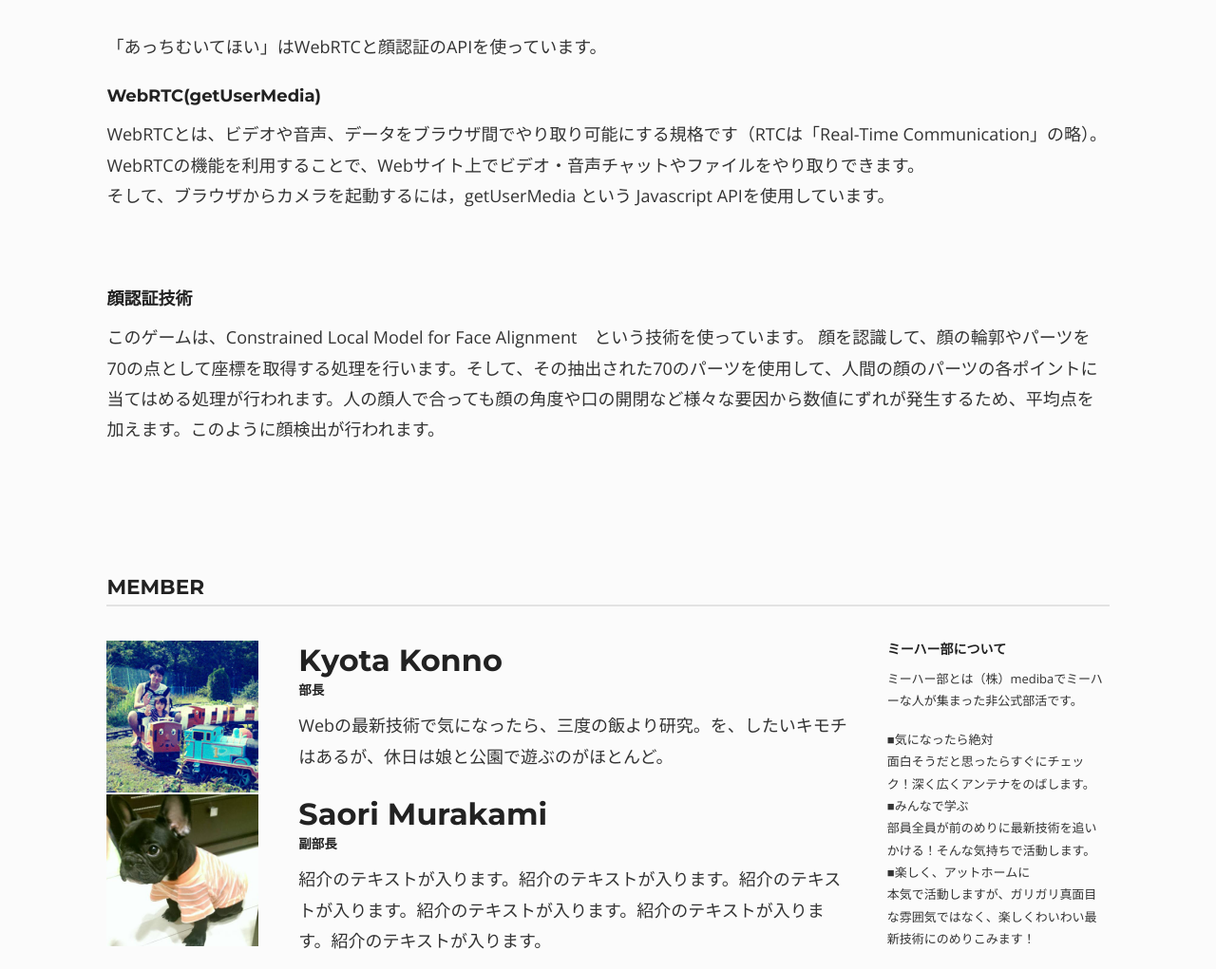
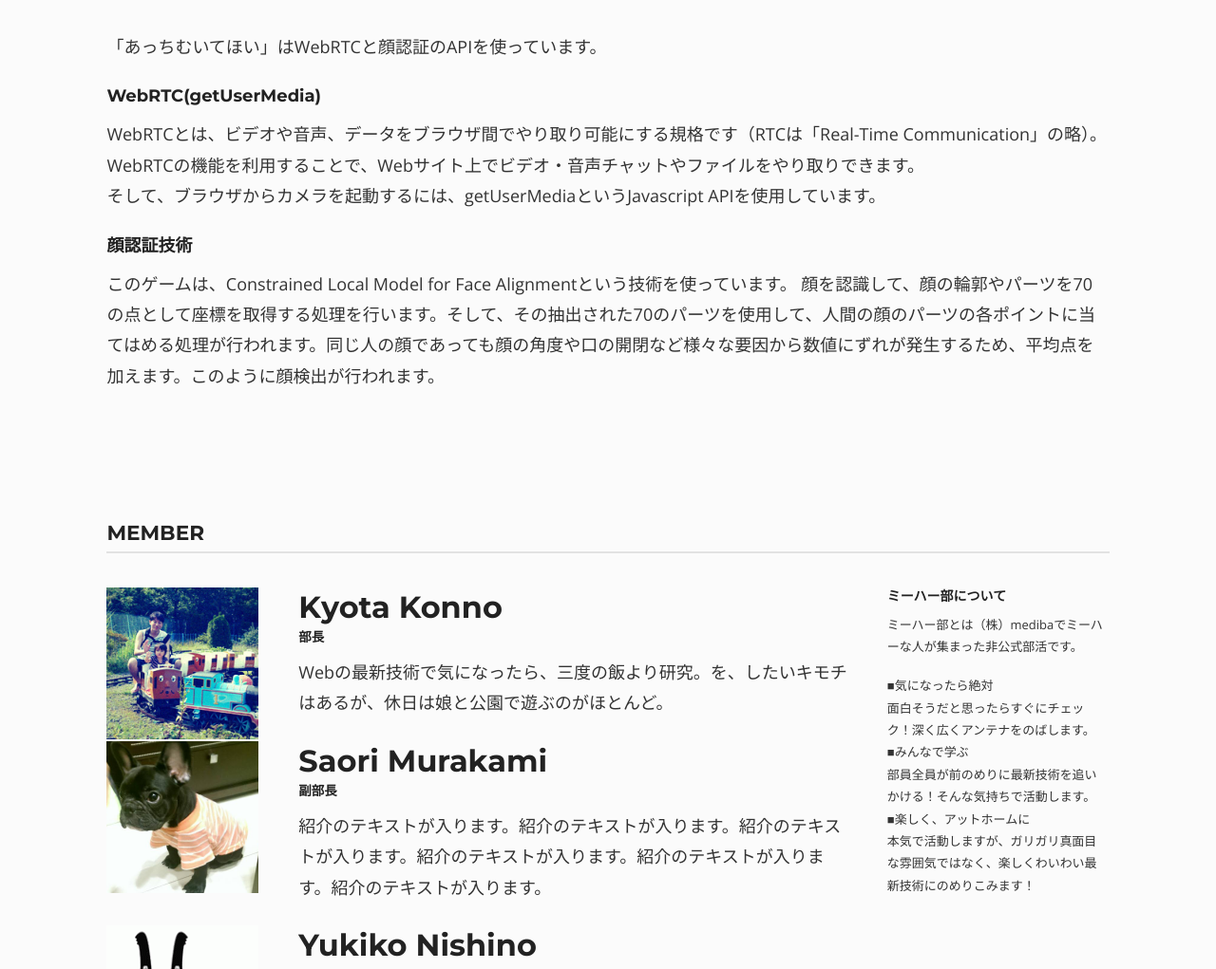
Before and after one commit to MeHerBu/FR-App, a website: page index.html in a window 1280 px wide. Shown: the part 750-1771 px from the top of the page at 95% size. Drawn offline with nearby package versions, Linux system fonts and the light colour scheme; some packages are replaced by stand-ins of ours.

Commit message:
br削除、スペース削除、紹介文追加

```diff
--- a/index.html
+++ b/index.html
@@ -69,13 +69,11 @@
                     <p>「あっちむいてほい」はWebRTCと顔認証のAPIを使っています。</p>
                     <h4>WebRTC(getUserMedia)</h4>
                     <p>WebRTCとは、ビデオや音声、データをブラウザ間でやり取り可能にする規格です（RTCは「Real-Time Communication」の略）。WebRTCの機能を利用することで、Webサイト上でビデオ・音声チャットやファイルをやり取りできます。<br>
-                    そして、ブラウザからカメラを起動するには，getUserMedia という Javascript APIを使用しています。
+                    そして、ブラウザからカメラを起動するには、getUserMediaというJavascript APIを使用しています。
                     </p>
-                    <br>
                     <h4>顔認証技術</h4>
-                    <p>このゲームは、Constrained Local Model for Face Alignment　という技術を使っています。
-                    顔を認識して、顔の輪郭やパーツを70の点として座標を取得する処理を行います。そして、その抽出された70のパーツを使用して、人間の顔のパーツの各ポイントに当てはめる処理が行われます。人の顔人で合っても顔の角度や口の開閉など様々な要因から数値にずれが発生するため、平均点を加えます。このように顔検出が行われます。<br>
-
+                    <p>このゲームは、Constrained Local Model for Face Alignmentという技術を使っています。
+                    顔を認識して、顔の輪郭やパーツを70の点として座標を取得する処理を行います。そして、その抽出された70のパーツを使用して、人間の顔のパーツの各ポイントに当てはめる処理が行われます。同じ人の顔であっても顔の角度や口の開閉など様々な要因から数値にずれが発生するため、平均点を加えます。このように顔検出が行われます。
                     </p>
                 </div>
             </section>
@@ -133,7 +131,7 @@
                             <div class="column nine last">
                                 <h2>Yuka Oshima</h2>
                                 <h5 class="meta-post">&nbsp;</h5>
-                                <p>紹介のテキストが入ります。紹介のテキストが入ります。紹介のテキストが入ります。紹介のテキストが入ります。紹介のテキストが入ります。紹介のテキストが入ります。</p>
+                                <p>サーモンLOVE♥KIRIMIちゃんが大好きなミーハー女子です！</p>
                             </div><!-- column nine -->
                         </article>
 
```
